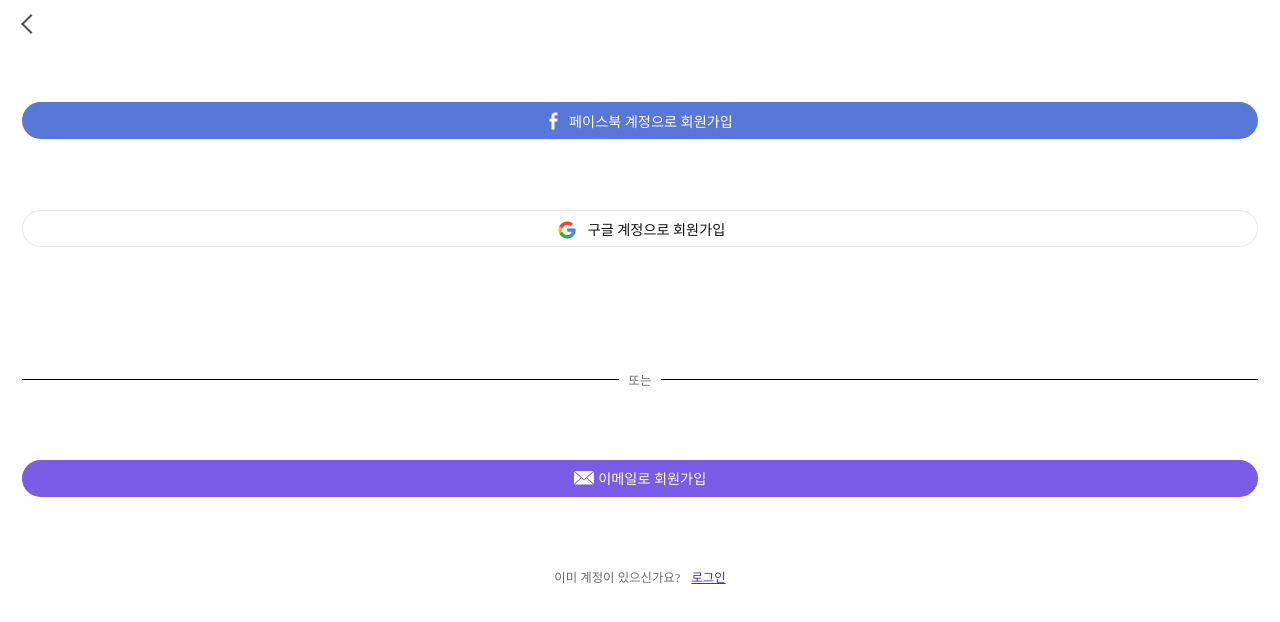
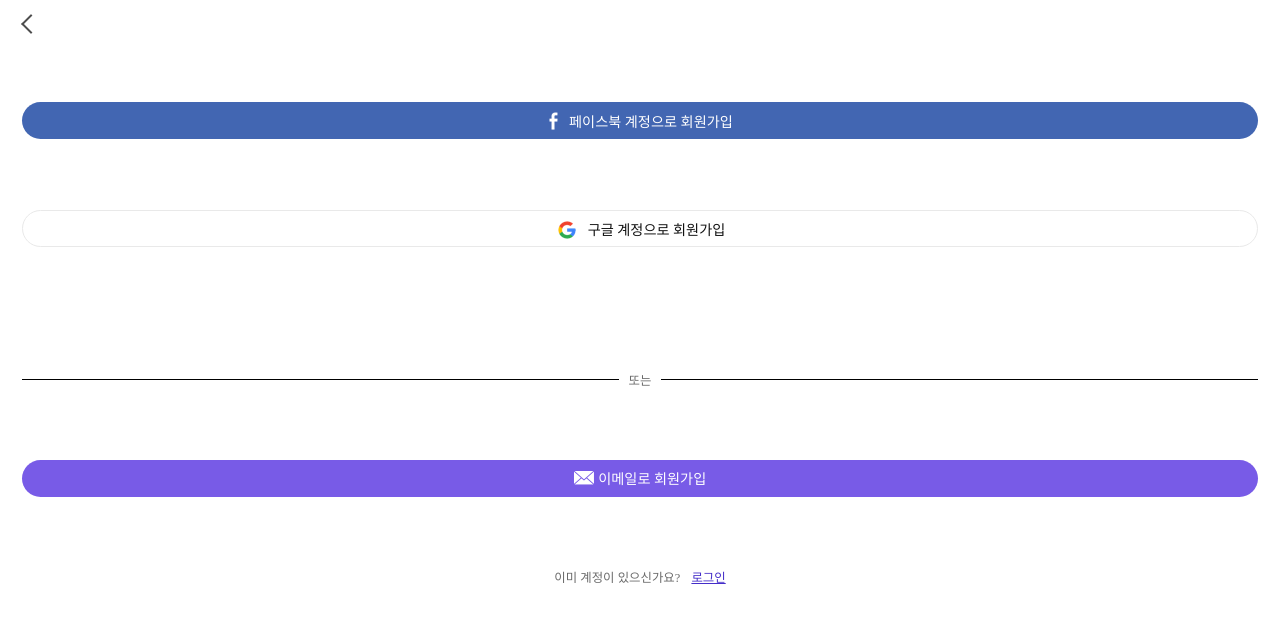
Before and after one commit to SUNGPAH/ringle_mobile_landing, a website: page signup.html in a window 1280 px wide. Drawn offline with Linux system fonts and the light colour scheme.

Commit message:
signup.html 페이스북 버튼 색깔 변경

```diff
--- a/sass/components/_button.scss
+++ b/sass/components/_button.scss
@@ -46,6 +46,10 @@
         border: 1px solid $color-purple-dark;
         background-color: $color-white;
         color: $color-purple-dark;
+    }
+    &--facebook {
+        background-color: #3b5998;
+        color: $color-white;
     }
     &-review-more {
         width: 3rem;
--- a/signup.html
+++ b/signup.html
@@ -13,7 +13,7 @@
     </header>
     <main>
         <div class="main__white-box display-grid" style="height: 100vh;">
-            <div class="btn__signup border-none btn-blue flex-center margin_top-bigger margin_bottom-smaller">
+            <div class="btn__signup border-none btn--facebook flex-center margin_top-bigger margin_bottom-smaller">
                 <img class="left" src="img/ic-facebook.png" srcset="img/ic-facebook@2x.png 2x, img/ic-facebook@3x.png 3x">
                 <div class="left text-nowrap margin_left-small">페이스북 계정으로 회원가입</div>
             </div>
```
